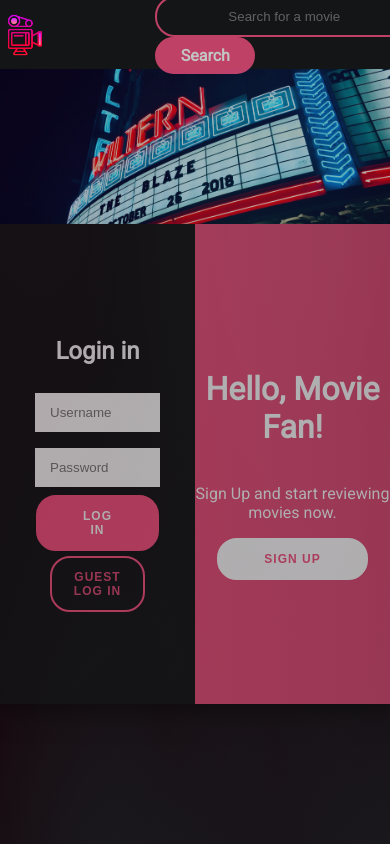
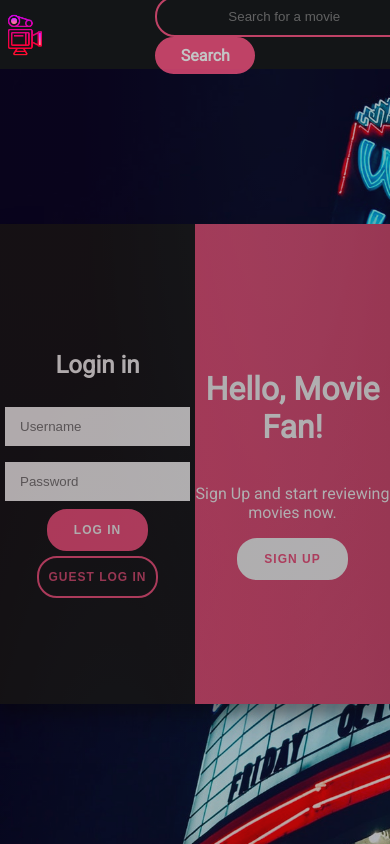
Before and after one commit to Kaleidics/reel-reviews, a React (Create React App) app: page /login in a window 390 px wide. Shown: the top 844 px of the page. Built offline with nearby package versions, Linux system fonts and the light colour scheme; no server answers.

Commit message:
add responsive sign/login page

```diff
--- a/src/components/Auth/Auth.css
+++ b/src/components/Auth/Auth.css
@@ -215,3 +215,19 @@ button.movement:hover {
 .container.right-panel-active .overlay-right {
 	transform: translateX(20%);
 }
+
+@media(max-width:720px) {
+	.auth-container {
+		background-size: cover;
+	}
+	.form-container form {
+		padding: 0 20px;
+	}
+	.toggle-btn {
+		padding: 12px 25px;
+	}
+
+	.guest-toggle-btn {
+		padding: 12px 9px;
+	}
+}
--- a/src/components/Loader/Loader.css
+++ b/src/components/Loader/Loader.css
@@ -10,7 +10,7 @@
 .loader {
   overflow: hidden;
   animation: fadeOut;
-  animation-duration: 2s;
+  animation-duration: 2.5s;
   animation-timing-function: ease-in;
   animation-fill-mode: forwards;
 }
```
